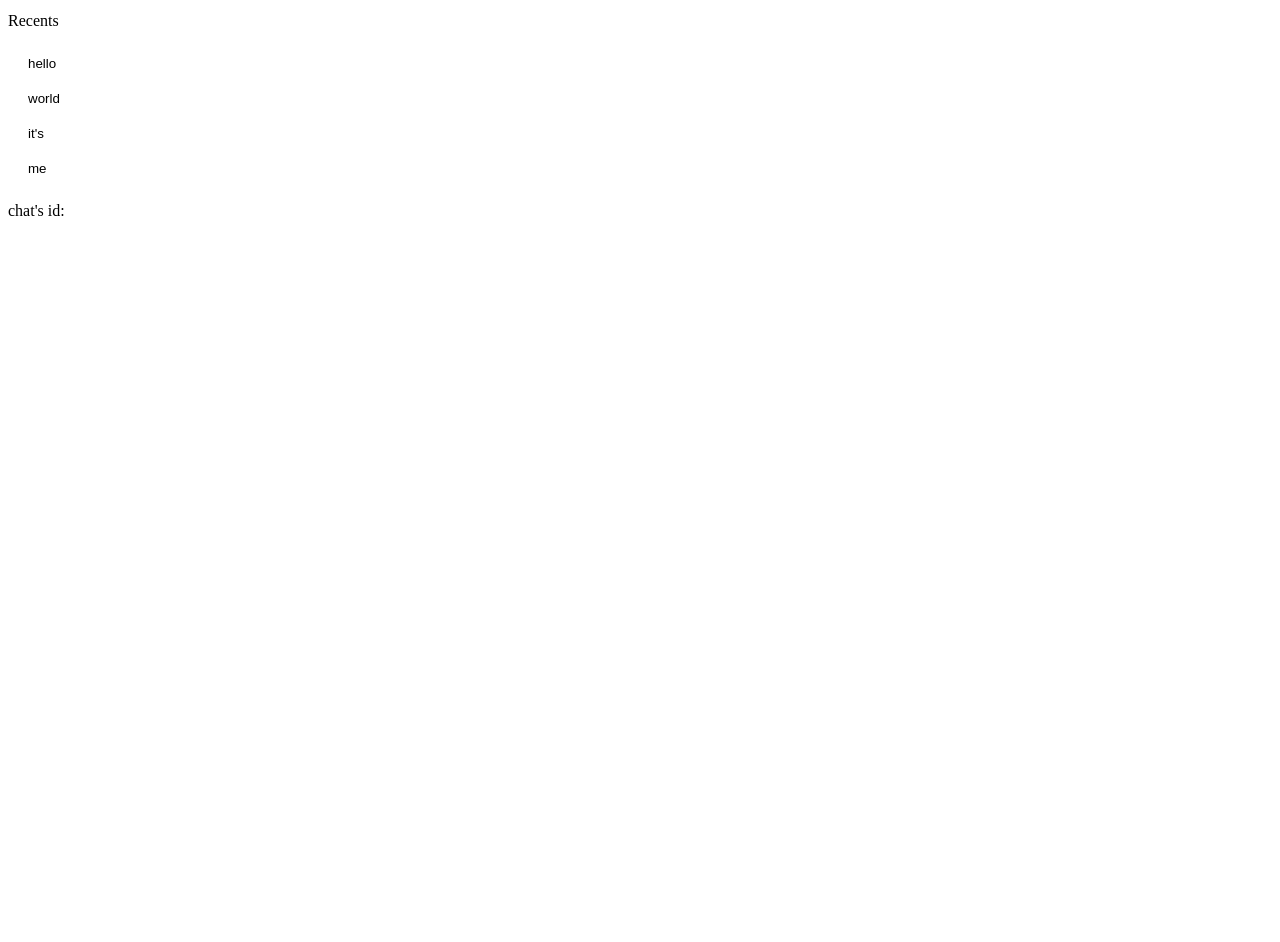
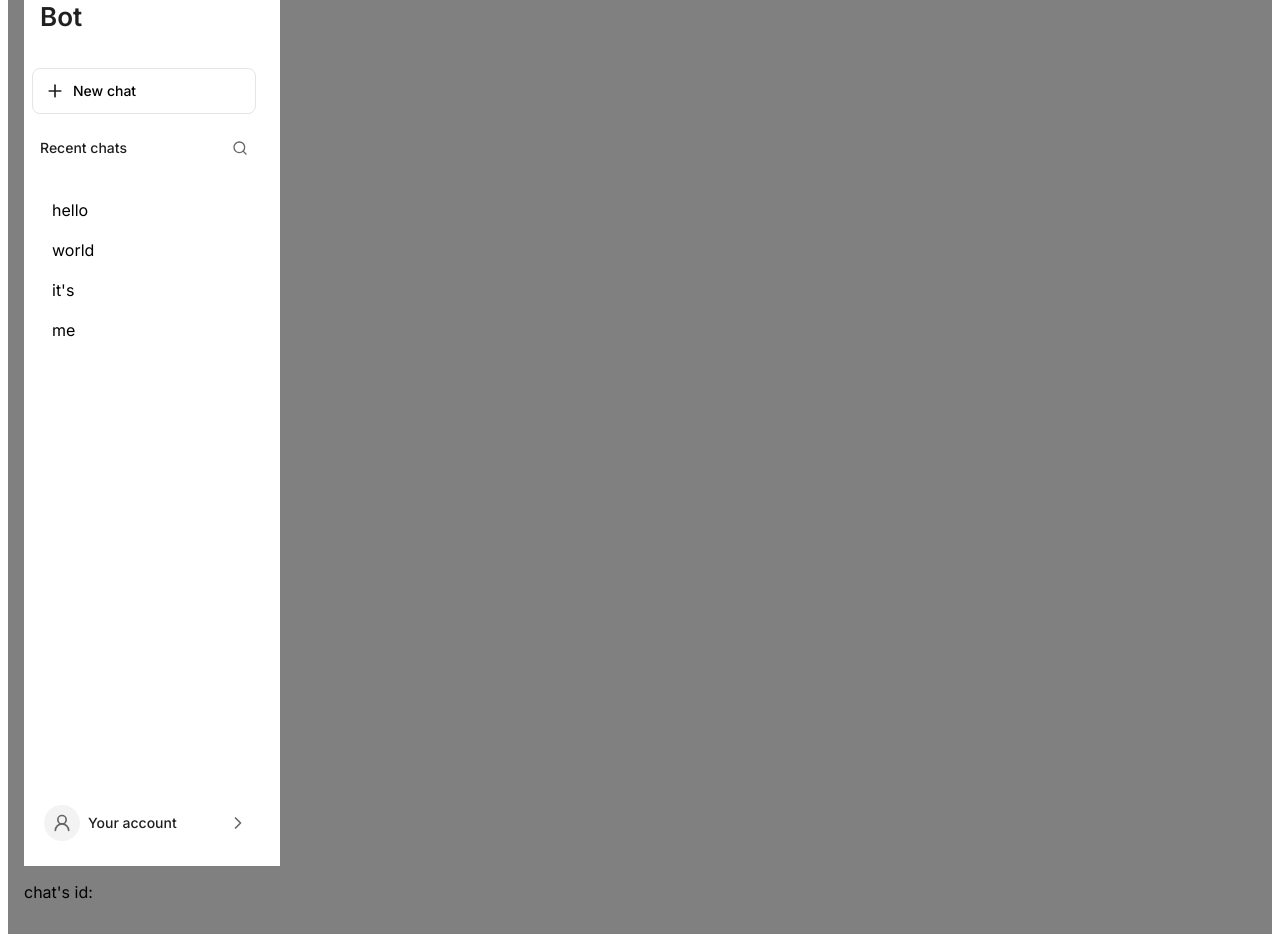
Before and after one commit to rice-apps/montrose-center, a Next.js app in the folder apps/web/: page / in a window 1280 px wide. Shown: the part 160-1102 px from the top of the page. Before the commit the page ends 800 px from the top, so only its background shows below. Built offline with nearby package versions, Linux system fonts and the light colour scheme.

Commit message:
udpdated UI to match design file for all of sidebar componenet except recent chats.

```diff
--- a/apps/web/package.json
+++ b/apps/web/package.json
@@ -9,9 +9,12 @@
     "typecheck": "tsc --noEmit"
   },
   "dependencies": {
+    "@tailwindcss/vite": "^4.3.3",
+    "lucide-react": "^1.66.0",
     "next": "^16.2.0",
     "react": "^19.2.0",
-    "react-dom": "^19.2.0"
+    "react-dom": "^19.2.0",
+    "tailwindcss": "^4.3.3"
   },
   "devDependencies": {
     "@types/node": "^22.0.0",
--- a/apps/web/src/app/layout.tsx
+++ b/apps/web/src/app/layout.tsx
@@ -1,14 +1,18 @@
 import type { Metadata } from "next";
+import { Inter } from "next/font/google";
 
 export const metadata: Metadata = {
   title: "Montrose Resource Chat",
   description: "First sprint chat starter for fictional resource data",
 };
 
+const inter = Inter({ subsets: ["latin"] });
+
+
 export default function RootLayout({ children }: Readonly<{ children: React.ReactNode }>) {
   return (
     <html lang="en">
-      <body>{children}</body>
+      <body className={inter.className}>{children}</body>
     </html>
   );
 }
--- a/apps/web/src/app/page.tsx
+++ b/apps/web/src/app/page.tsx
@@ -15,15 +15,18 @@ export default function Page() {
   const handleSelect = (chatId: string) => {
     setActiveChatId(chatId)
   }
+  const handleNewChat = () => {
+    setActiveChatId(null)
+   }
 
   return (
-    <main>
+    <main style={{ backgroundColor: "gray", minHeight: "100vh", padding:"16px"}}>
       <h1>Montrose resource chat</h1>
       <p>First sprint scaffold. Build the chat page from the component signatures in src/components.</p>
       <ChatSidebar chats={fakeChats}
       activeChatId={activeChatId}
       onSelectChat={handleSelect}
-      onNewChat={()=> {}}/>
+      onNewChat={handleNewChat}/>
       <p>chat's id: {activeChatId}</p>
     </main>
   );
--- /dev/null
+++ b/apps/web/src/components/ChatSidebar.module.css
@@ -0,0 +1,129 @@
+:root {
+    --primary-color: #202020;
+    --secondary-color: #666666;
+
+    --bot-weight: 600;
+    --bot-size: 1.625rem;
+    --bot-lh: 2.375rem;
+
+    --label-weight: 500;
+    --label-size: 0.875rem;
+    --label-lh: 1.25rem;
+
+    --date-weight: 400;
+    --date-size: 0.75rem;
+    --date-lh: 1.125rem;
+
+    --chat-row-weight: 400;
+    --chat-row-size: 0.8125rem;
+    --chat-row-lh: 1.25rem;
+}
+
+.sidebar{
+    display: flex;
+    flex-direction: column;
+    width: 240px;
+    height: 868px;
+    padding: 8px;
+    gap: 24px;
+    background-color: #FFFFFF;
+    color: var(--primary-color);
+
+    .agentName{
+        font-weight: var(--bot-weight);
+        font-size: var(--bot-size);
+        line-height: var(--bot-lh);
+        padding: 8px;
+    }
+
+    .newChat{
+        display:flex;
+        align-items: center;
+
+        width: 224px;
+        height: 46px;
+        padding: 12px;
+        gap: 8px;
+
+        border-radius: 8px;
+        border: 1px solid #E5E5E5;
+        background-color: #FFFFFF;
+
+        svg {
+            height: var(--label-lh);
+            width: var(--label-lh);
+            stroke: var(--primary-color);
+            }
+    }
+    .recentChats{
+        display: flex;
+        flex-direction: column;
+        width: 224px;
+        height: 466px;
+        padding: 0px;
+        gap: 16px;
+
+        .heading{
+            display: flex;
+            align-items: center;
+            justify-content: space-between;
+            max-width: 224px;
+            height: 20px;
+            gap: 8;
+            padding: 0px 8px;
+
+            svg {
+            height: 16px;
+            width: 16px;
+            stroke: var(--secondary-color);
+            }
+        }
+
+    }
+
+    .blankSpace{
+        width: 224px;
+        height: 138px;
+        gap: 8px;
+    }
+    .yourAccount{
+        display:flex;
+        align-items: center;
+
+        max-width: 224px;
+        height: 46px;
+        padding: 12px;
+        gap: 8px;
+
+        p.label{
+            width: 132px;
+        }
+
+        .iconCircle{
+            width: 36px;
+            height: 36px;
+            border-radius: 50%;
+            background-color: #F3F3F3;
+            display: inline-flex;
+            align-items: center;
+            justify-content: center;
+        }
+        svg {
+            height: var(--label-lh);
+            width: var(--label-lh);
+            stroke: var(--secondary-color);
+            }
+    }
+}
+
+.sidebar button{
+    font: inherit;
+
+}
+
+p.label{
+    font-weight: var(--label-weight);
+    font-size: var(--label-size);
+    line-height: var(--label-lh);
+    margin: 0;
+}
--- a/apps/web/src/components/ChatSidebar.tsx
+++ b/apps/web/src/components/ChatSidebar.tsx
@@ -1,3 +1,5 @@
+import styles from './ChatSidebar.module.css';
+import { Plus, Search, UserRound, ChevronRight } from 'lucide-react';
 import type { ReactElement } from "react";
 import type { ChatSummary } from "@/lib/api";
 
@@ -11,18 +13,17 @@ export type ChatSidebarProps = {
 // Task 2: list chats and let the user select or create one.
 export function ChatSidebar(props: ChatSidebarProps): ReactElement{
  return (
-  <aside>
-    <div>
-      <button
-      style={{width: "100%", textAlign:"left", border: "2px solid black", background: "none", padding:"5px", margin:"5px", cursor:"pointer" }}
-      onClick={() => props.onNewChat()}>
-        New Chat
-        <img style={{ width: '20px', height: 'auto' }} src="https://www.svgrepo.com/show/42233/pencil-edit-button.svg" className="placeholder"/>
-      </button>
-
+  <aside className={styles.sidebar}>
+    <div className={styles.agentName}>
+      Bot
     </div>
-    <div className="Recents">
-      <p>Recents</p>
+    <button className ={styles.newChat} onClick={props.onNewChat}>
+        <Plus/><p className={styles.label}>New chat</p>
+    </button>
+    <div className={styles.recentChats}>
+      <div className={styles.heading}>
+        <p className={styles.label}>Recent chats</p><Search/>
+      </div>
       <ul style={{listStyle: "none", paddingLeft: "10px"}}>
         {props.chats.map(chat => (
         <li key={chat.id}>
@@ -32,7 +33,13 @@ export function ChatSidebar(props: ChatSidebarProps): ReactElement{
           </button>
         </li>
         ))}
-        </ul>
+      </ul>
+    </div>
+    <div className={styles.blankSpace}></div>
+    <div className={styles.yourAccount}>
+      <div className={styles.iconCircle}><UserRound/></div>
+      <p className={styles.label}>Your account</p>
+      <ChevronRight/>
     </div>
   </aside>
 
```
Also changed, not shown: 1 other file (tests, documents, lock files or other folders).
